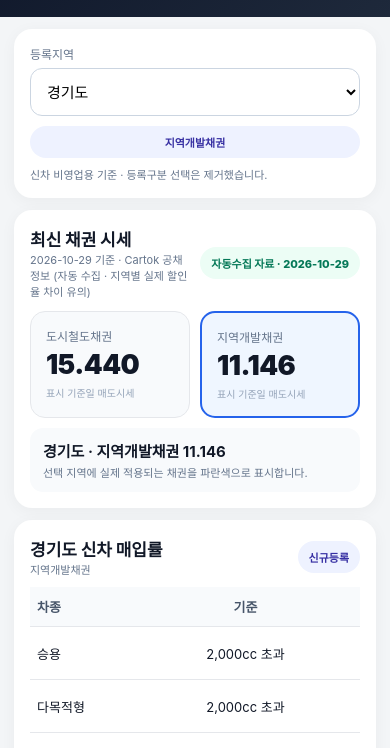
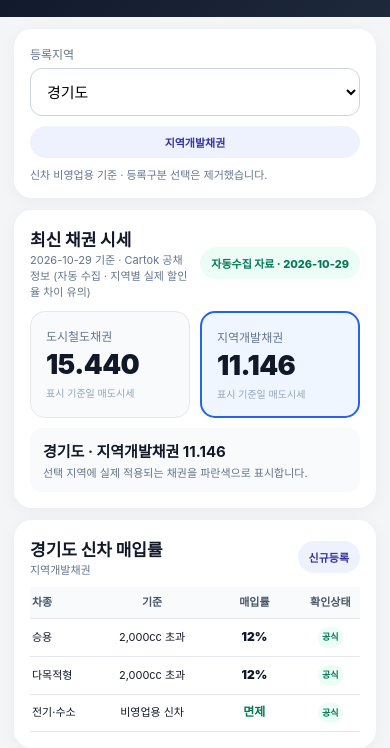
Before and after one commit to sjyoon4000/gongchae-radar, a website: page index.html in a window 390 px wide. Shown: the part 96-844 px from the top of the page. Drawn offline with Linux system fonts and the light colour scheme.

Commit message:
Fit new-car purchase rate table into mobile width without horizontal scrolling

```diff
--- a/index.html
+++ b/index.html
@@ -11,6 +11,18 @@
 /* Future ad area: reserved but hidden until a real ad integration is approved. */
 #ad-slot{display:none;min-height:58px;max-width:820px;margin:10px auto 0;padding:8px 12px;background:#f8fafc;border-top:1px solid #e2e8f0;text-align:center}
 #ad-slot.enabled{display:block}#ad-slot .ad-label{font-size:10px;color:#64748b}
+
+/* Compact mobile rates table: four columns visible without horizontal scrolling. */
+.rates-wrap{overflow-x:visible}
+.rates-wrap table{min-width:0;width:100%;table-layout:fixed;font-size:12px}
+.rates-wrap th,.rates-wrap td{padding:9px 3px;overflow-wrap:anywhere;word-break:keep-all;line-height:1.4}
+.rates-wrap th:nth-child(1),.rates-wrap td:nth-child(1){width:20%}
+.rates-wrap th:nth-child(2),.rates-wrap td:nth-child(2){width:34%}
+.rates-wrap th:nth-child(3),.rates-wrap td:nth-child(3){width:28%}
+.rates-wrap th:nth-child(4),.rates-wrap td:nth-child(4){width:18%}
+.rates-wrap .pill{padding:5px 6px;font-size:10px;white-space:normal}
+.rates-wrap .rate{font-size:13px}
+@media(max-width:390px){.rates-wrap table{font-size:11px}.rates-wrap th,.rates-wrap td{padding:8px 2px}.rates-wrap .rate{font-size:12px}.rates-wrap .pill{font-size:9px;padding:4px}}
 </style><link rel="manifest" href="manifest.webmanifest"><link rel="icon" href="icon.svg" type="image/svg+xml"></head>
 <body>
 <div id="ad-slot" aria-label="광고 영역"><div class="ad-label">광고</div><div id="ad-content"></div></div>
@@ -26,7 +38,7 @@
  <div class="apply"><strong id="applied">경기도 · 지역개발채권 12.790</strong><div class="small">선택 지역에 실제 적용되는 채권을 파란색으로 표시합니다.</div></div>
  </section>
 <section class="card"><div class="status"><div><div class="section-title" id="regionTitle">경기도 신차 매입률</div><div class="muted" id="bondName">지역개발채권</div></div><span class="pill">신규등록</span></div>
- <div class="table-wrap"><table style="margin-top:10px"><thead><tr><th>차종</th><th>기준</th><th>매입률</th><th>확인상태</th></tr></thead><tbody id="rates"></tbody></table></div>
+ <div class="table-wrap rates-wrap"><table style="margin-top:10px"><thead><tr><th>차종</th><th>기준</th><th>매입률</th><th>확인상태</th></tr></thead><tbody id="rates"></tbody></table></div>
 </section>
 <section class="note"><b>중요</b><br>채권 <b>시세</b>는 의무매입한 채권을 즉시 매도할 때 적용되는 당일 시장가격이고, <b>매입률</b>은 차량 등록 시 의무적으로 매입하는 기준입니다. 자동차365도 공채 할인율은 수시로 변동하고 지역별 차이가 있으므로 정확한 현재 할인액은 해당 지자체 시금고 등에 확인하도록 안내합니다.</section>
 <section class="card"><div class="section-title">📈 최근 7거래일 시세</div><div class="table-wrap"><table style="min-width:0"><thead><tr><th>날짜</th><th>도시철도</th><th>지역개발</th></tr></thead><tbody id="history"></tbody></table></div></section>
```
